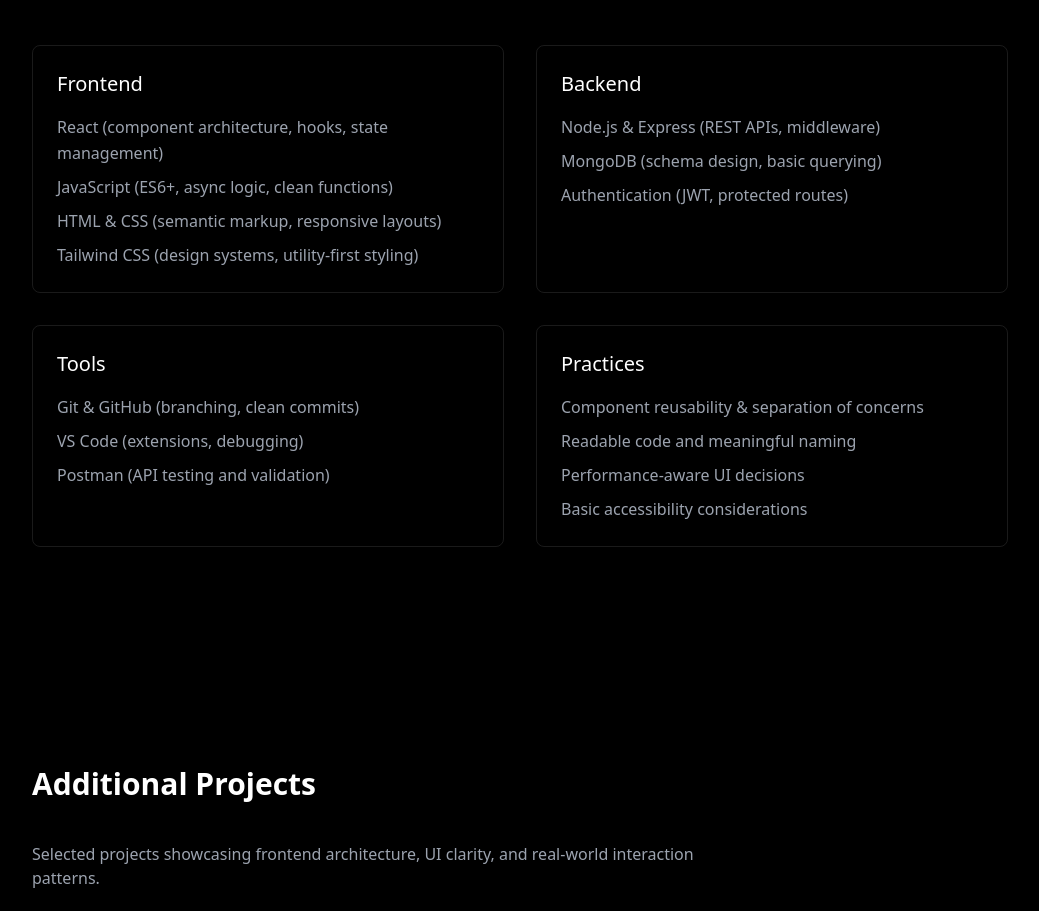
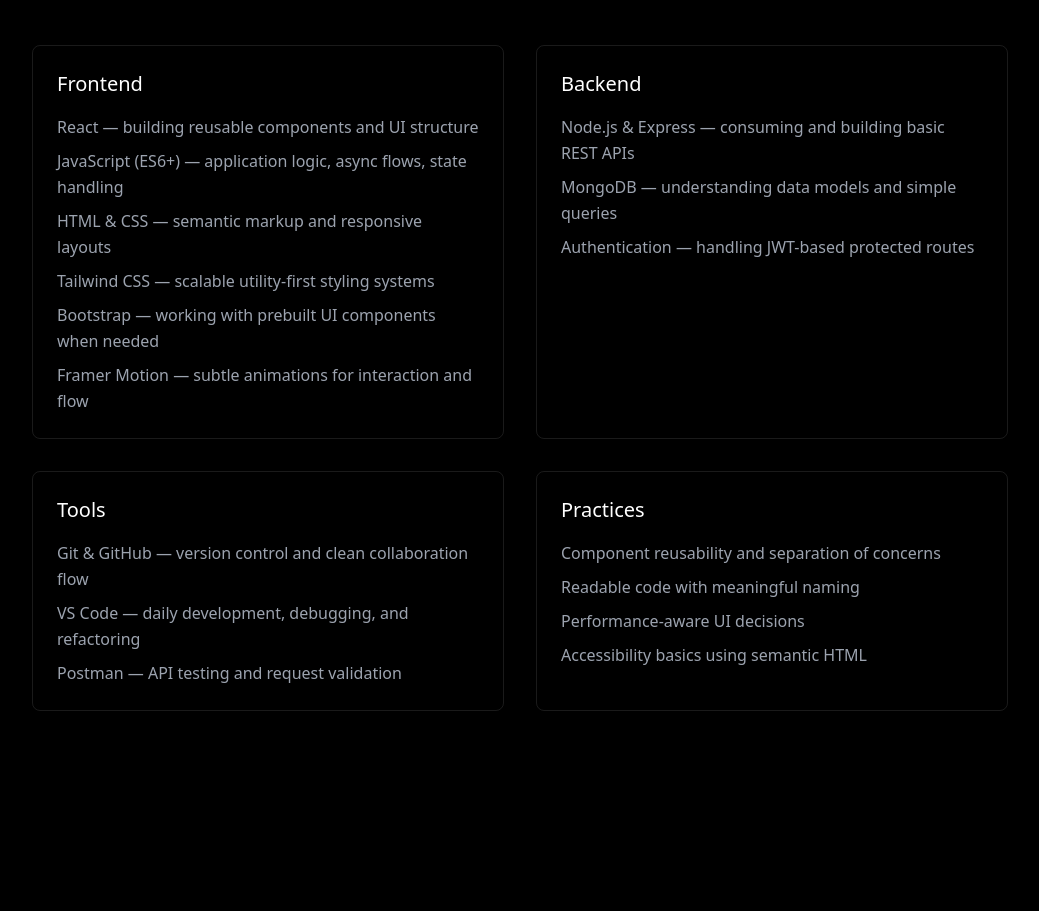
Before and after one commit to nilukadam/My-Portfolio, a React (Vite) app: page / in a window 1280 px wide. Shown: the part 1407-2318 px from the top of the page, without its empty margins (120-1159 px from the left). Built offline with nearby package versions, Linux system fonts and the light colour scheme.

Commit message:
refine skills section for frontend clarity and credibility

```diff
--- a/src/features/skills/SkillsSection.jsx
+++ b/src/features/skills/SkillsSection.jsx
@@ -1,43 +1,45 @@
 /*
   SkillsSection
   Purpose:
-  - Present technical skills with depth and honesty
-  - Show engineering mindset, not just tools
+  - Present frontend-focused skills with clarity and honesty
+  - Show how tools are used in real UI work
 */
 
 const skills = [
   {
     title: "Frontend",
     items: [
-        "React (component architecture, hooks, state management)",
-        "JavaScript (ES6+, async logic, clean functions)",
-        "HTML & CSS (semantic markup, responsive layouts)",
-        "Tailwind CSS (design systems, utility-first styling)"
+      "React — building reusable components and UI structure",
+      "JavaScript (ES6+) — application logic, async flows, state handling",
+      "HTML & CSS — semantic markup and responsive layouts",
+      "Tailwind CSS — scalable utility-first styling systems",
+      "Bootstrap — working with prebuilt UI components when needed",
+      "Framer Motion — subtle animations for interaction and flow",
     ],
   },
   {
     title: "Backend",
     items: [
-        "Node.js & Express (REST APIs, middleware)",
-        "MongoDB (schema design, basic querying)",
-        "Authentication (JWT, protected routes)"
+      "Node.js & Express — consuming and building basic REST APIs",
+      "MongoDB — understanding data models and simple queries",
+      "Authentication — handling JWT-based protected routes",
     ],
   },
   {
     title: "Tools",
     items: [
-        "Git & GitHub (branching, clean commits)",
-        "VS Code (extensions, debugging)",
-        "Postman (API testing and validation)"
+      "Git & GitHub — version control and clean collaboration flow",
+      "VS Code — daily development, debugging, and refactoring",
+      "Postman — API testing and request validation",
     ],
   },
   {
     title: "Practices",
     items: [
-        "Component reusability & separation of concerns",
-        "Readable code and meaningful naming",
+      "Component reusability and separation of concerns",
+      "Readable code with meaningful naming",
       "Performance-aware UI decisions",
-        "Basic accessibility considerations"
+      "Accessibility basics using semantic HTML",
     ],
   },
 ];
```
Lines whose indentation alone changed are shown as unchanged.
